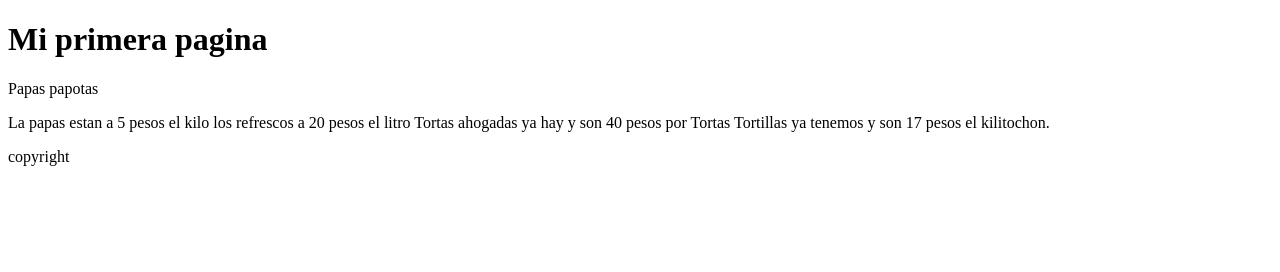
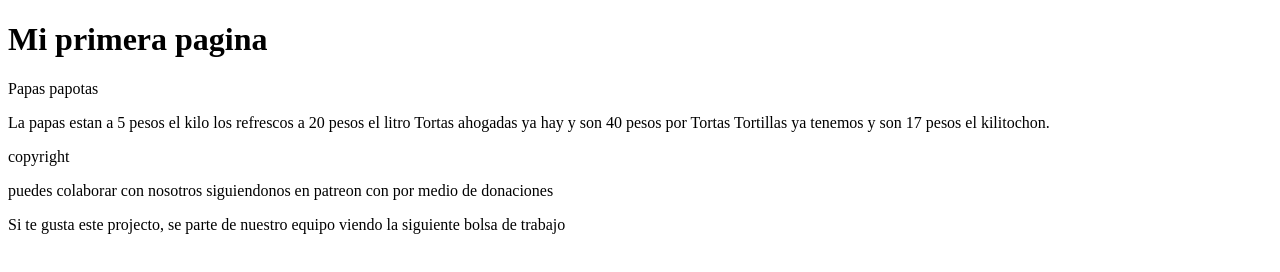
Before and after one commit to Rnewix/Rnewix, a plain HTML site: page index.html in a window 1280 px wide. Drawn offline with Linux system fonts and the light colour scheme.

Commit message:
agrege bolsa de trabajo y manera de colaborar

```diff
--- a/index.html
+++ b/index.html
@@ -23,6 +23,8 @@
     </section>
     <footer>
         <p>copyright</p>
+        <p> puedes colaborar con nosotros siguiendonos en patreon con por medio de donaciones <p>
+        <p> Si te gusta este projecto, se parte de nuestro equipo viendo la siguiente bolsa de trabajo <p>
     </footer>
 </body>
 </html>
```
